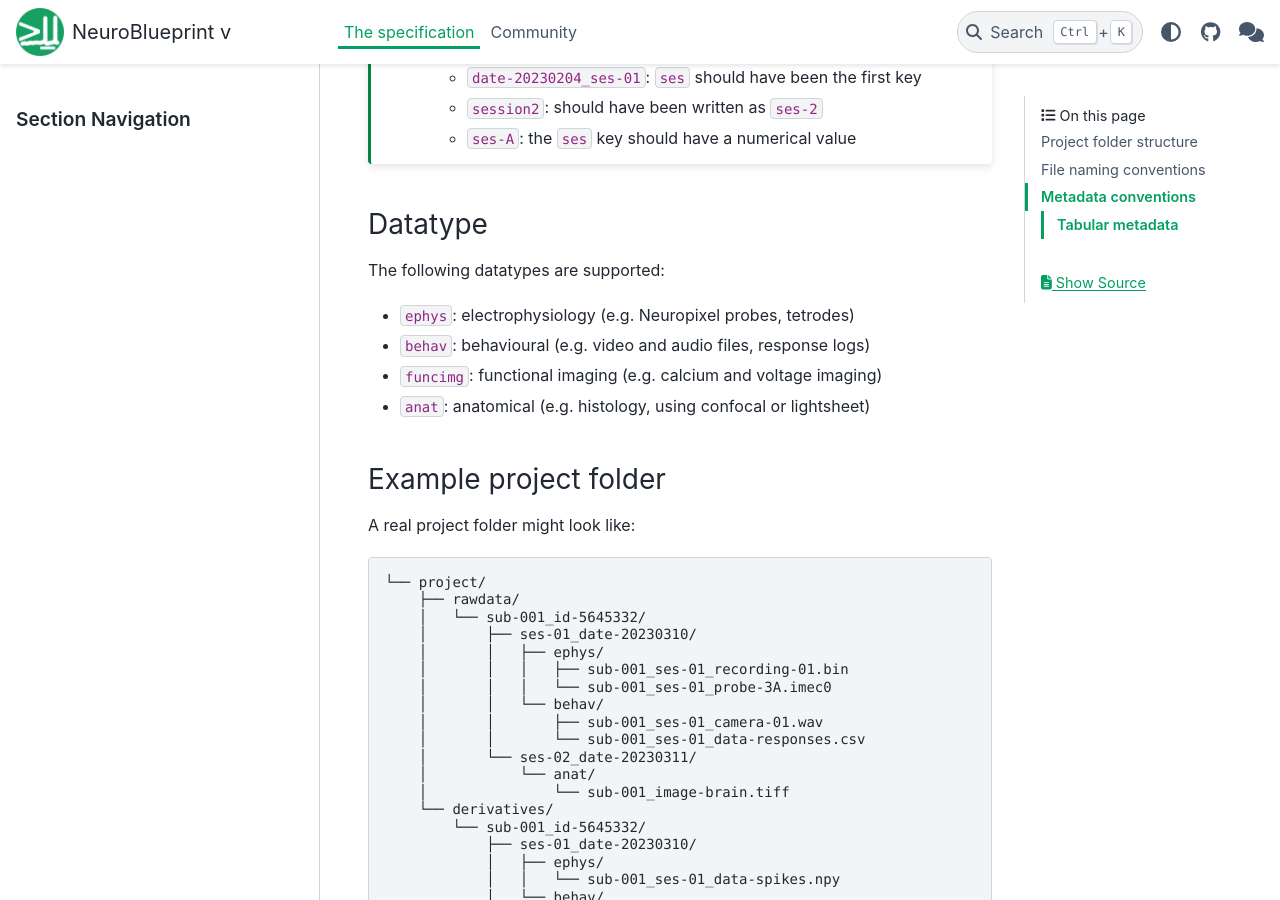
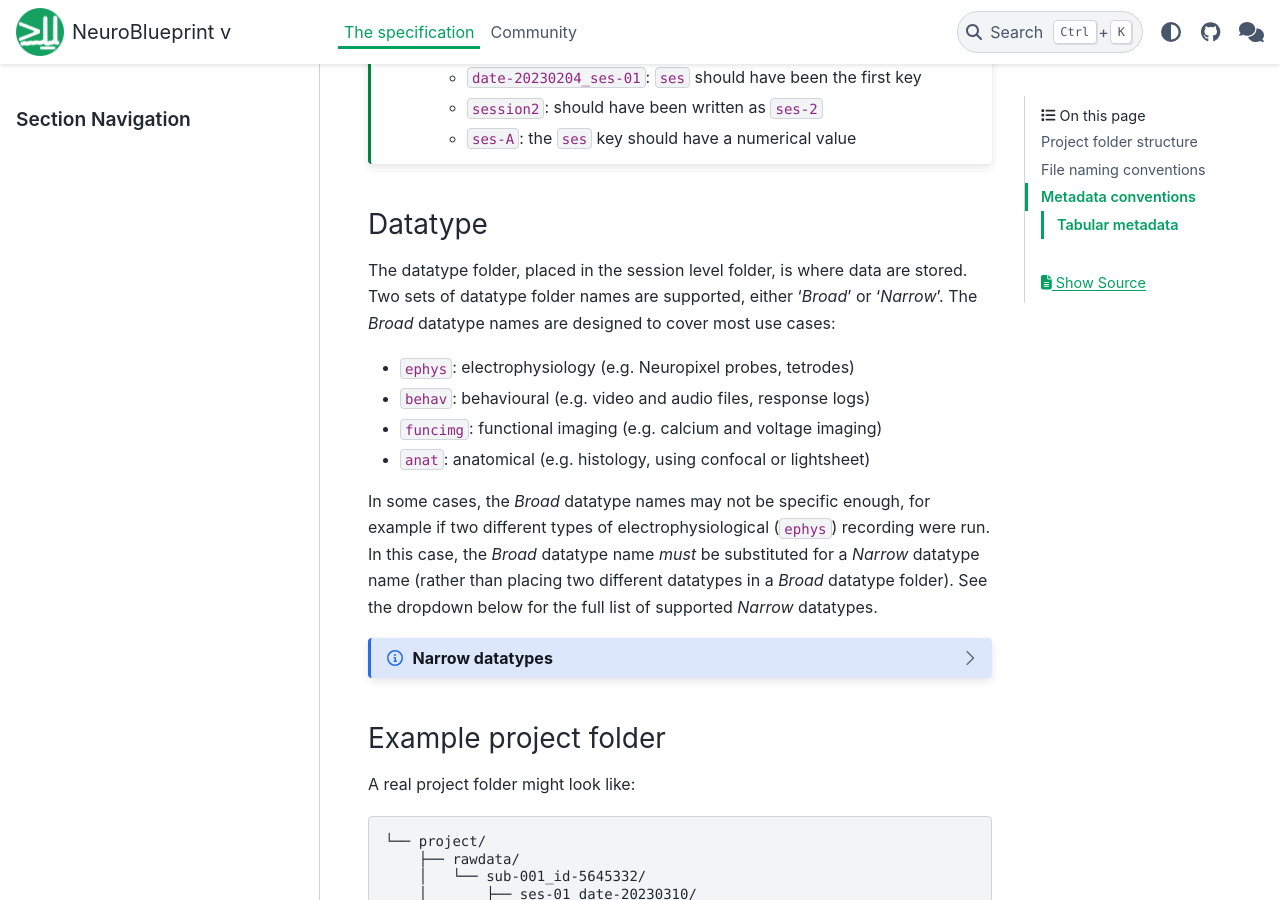
Before and after one commit to neuroinformatics-unit/NeuroBlueprint, a Sphinx documentation site: the page built from docs/source/specification.md, in a window 1280 px wide and 900 px high, scrolled down 2947 px. Built offline with Sphinx 7.4.7 and the PyData theme 0.15.4, drawn with Linux system fonts in a browser that asks for light colours; the version number could not be read and is left out.

Commit message:
Add broad and narrow datatypes first draft. (#60)
* Add broad and narrow datatypes first draft.

* Fix linting.

* Apply changes and add some additional detail.

* Fix example session numbers.

* data is -> data are

* Tentaive rewording on narrow / broad requirement.

````diff
--- a/docs/source/specification.md
+++ b/docs/source/specification.md
@@ -72,12 +72,98 @@
 
 ### Datatype
 
-The following datatypes are supported:
+The datatype folder, placed in the session level folder, is where
+data are stored. Two sets of datatype folder names are supported,
+either '*Broad*' or '*Narrow*'. The *Broad* datatype names are designed to
+cover most use cases:
 
 * `ephys`: electrophysiology (e.g. Neuropixel probes, tetrodes)
 * `behav`: behavioural (e.g. video and audio files, response logs)
 * `funcimg`: functional imaging (e.g. calcium and voltage imaging)
 * `anat`: anatomical (e.g. histology, using confocal or lightsheet)
+
+In some cases, the *Broad* datatype names may not be specific enough,
+for example if two different types of electrophysiological (`ephys`)
+recording were run. In this case, the *Broad* datatype
+name *must* be substituted for a *Narrow* datatype name (rather than placing two
+different datatypes in a *Broad* datatype folder). See the dropdown below for
+the full list of supported *Narrow* datatypes.
+
+:::{dropdown} Narrow datatypes
+:color: info
+:icon: info
+
+If a *Narrow* datatype is used instead of a *Broad* datatype anywhere
+in the project, the *Narrow* datatype *must* be used across the entire
+project. The *Broad* datatype for that category *must* no longer be used.
+
+If you have a modality that does not fit into the current datatype options,
+please get in contact!
+
+**ephys**
+- `ecephys`: extracellular electrophysiology
+- `icephys`: intracellular electrophysiology
+
+**funcimg**
+- `cscope`: head-mounted widefield macroscope
+- `f2pe`: functional 2-photon excitation imaging
+- `fmri`: functional magnetic resonance imaging
+- `fusi`: functional ultra-sound imaging
+
+
+**anat**
+
+These are taken from [BIDS microscopy](https://bids-specification.readthedocs.io/en/stable/modality-specific-files/microscopy.html)
+(with the exception of `mri`).
+
+- `2pe`: 2-photon excitation microscopy
+- `bf`: bright-field microscopy
+- `cars`: coherent anti-Stokes Raman spectroscopy
+- `conf`: confocal microscopy
+- `dic`:  differential interference contrast microscopy
+- `df`: dark-field microscopy
+- `fluo`: fluorescence microscopy
+- `mpe`: multi-photon excitation microscopy
+- `nlo`: nonlinear optical microscopy
+- `oct`: optical coherence tomography
+- `pc`: phase-contrast microscopy
+- `pli`: polarized-light microscopy
+- `sem`: scanning electron microscopy
+- `spim`: selective plane illumination microscopy
+- `sr`: super-resolution microscopy
+- `tem`: transmission electron microscopy
+- `uct`: micro-CT
+- `mri`: magnetic resonance imaging
+
+**Example**
+
+In this example experiment, both functional
+magnetic resonance imaging (`fmri`) and
+functional two-photon imaging (`f2pe`) were run
+across two difference sessions. Then, anatomical
+imaging was performed at the end (here stored in a
+single session) using both brightfield (`bf`) and
+two-photon imaging (`2pe`).
+
+Optional key-value pairs in the [filename](#file-naming-conventions)
+are used to again indicate the datatype, but this is not required.
+```
+.
+└── sub-001/
+    ├── ses-001/
+    │   └── fmri/
+    │       └── sub-001_ses-001_dtype-fmri.nii
+    ├── ses-002/
+    │   └── f2pe/
+    │       └── sub-001_ses-002_dtype-f2pe.mat
+    └── ses-005_type-histology/
+        ├── bf/
+        │   └── sub-001_ses-003_dtype-bf.tif
+        └── 2pe/
+            └── sub-001_ses-003_dtype-2pe.tif
+```
+
+:::
 
 
 ### Example project folder
````
